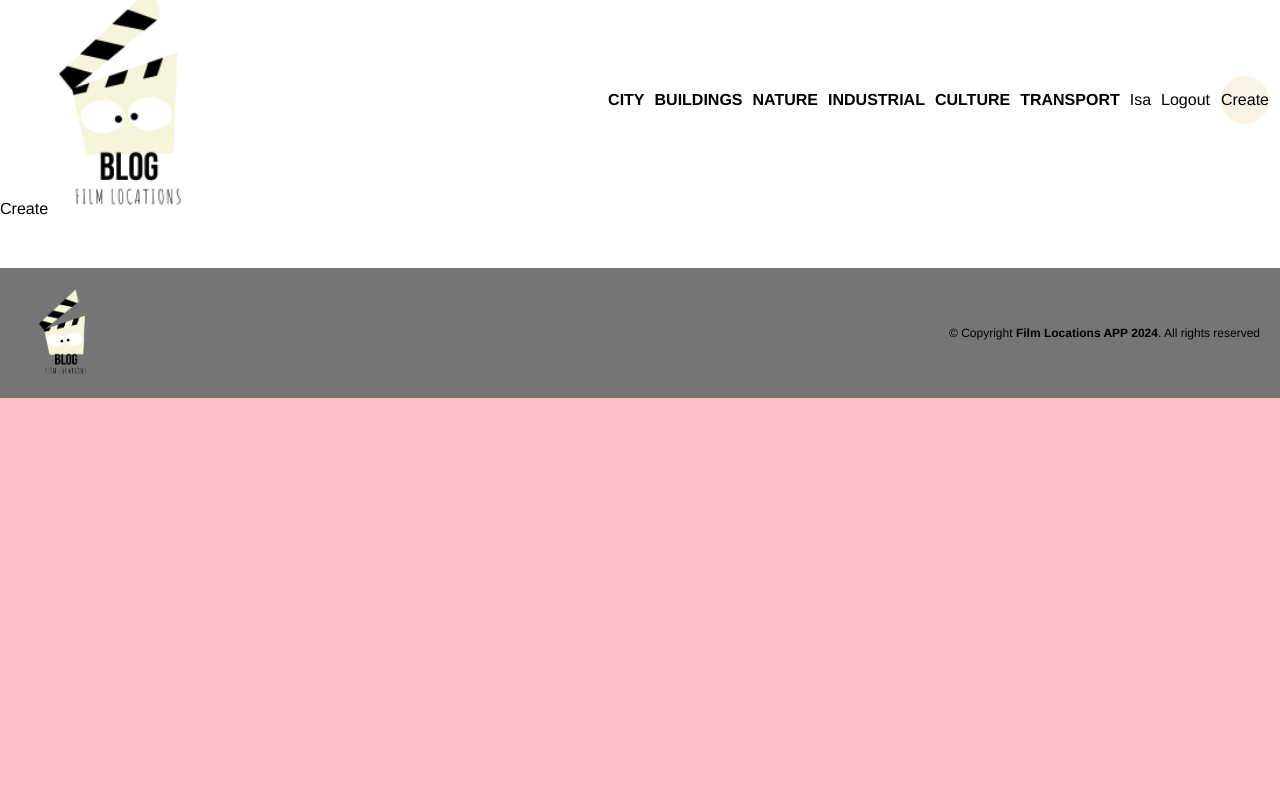
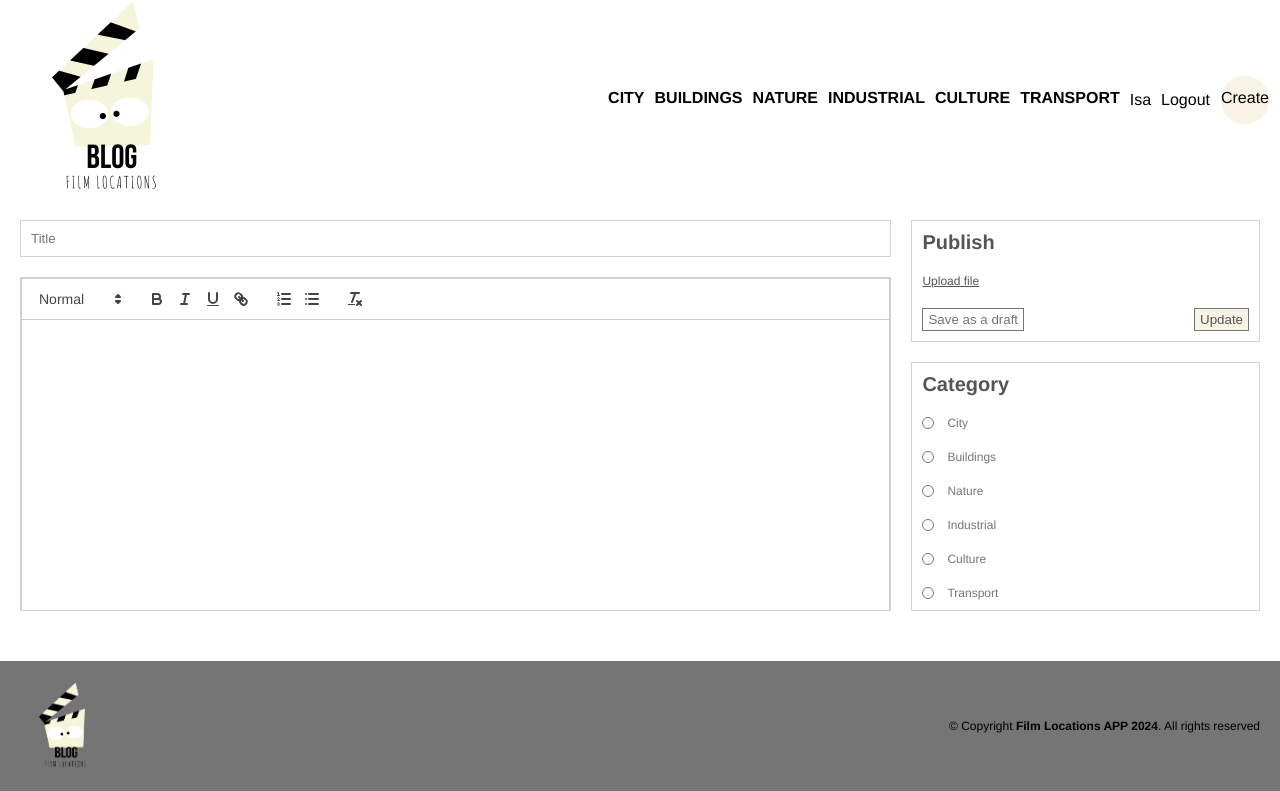
Before and after one commit to isabelhormaeche/Frontend, a React (Create React App) app: page /create in a window 1280 px wide. Built offline with nearby package versions, Linux system fonts and the light colour scheme.

Commit message:
Edited, Stylied Create and Post pages and Added react-quill text editor library

```diff
--- a/package.json
+++ b/package.json
@@ -9,6 +9,7 @@
     "react": "^18.0.0",
     "react-dom": "^18.0.0",
     "react-icons": "^5.3.0",
+    "react-quill": "^2.0.0",
     "react-router-dom": "^6.4.1",
     "react-scripts": "5.0.1",
     "sass": "^1.55.0",
--- a/src/pages/Create.jsx
+++ b/src/pages/Create.jsx
@@ -1,9 +1,66 @@
-import React from "react"
+import React, {useState} from "react"
+import ReactQuill from "react-quill";
+import "react-quill/dist/quill.snow.css";
 
 const Create = () =>{
+    const [value, setValue] = useState("");
+
+    console.log(value);
     return(
-        <div>Create</div>
-    )
-}
+        <div className="add">
+            <div className="content">
+                <input type="text" placeholder="Title" />
+                <div className="editorContainer">
+                <ReactQuill className="editor" theme="snow" />
+                </div>
+            </div>
+            <div className="menu">
+                <div className="item">
+                    <h1>Publish</h1>
+                    <input style={{display:"none"}} type="file" id="file" name="" />
+                    <label className="file" htmlFor="file">Upload file</label>
+                    <div className="buttons">
+                        <button>Save as a draft</button>
+                        <button>Update</button>
+                    </div>
+                </div>
+                <div className="item">
+                    <h1>Category</h1>
+
+                    <div className="cat">
+                        <input type="radio"name="cat" value="city" id="city" class="radio-input"/>
+                        <label htmlFor="city" class="radio-label">City</label>
+                    </div>
+
+                    <div className="cat">
+                        <input type="radio"name="cat" value="buildings" id="buildings" class="radio-input"/>
+                        <label htmlFor="buildings" class="radio-label">Buildings</label>
+                    </div>
+
+
+                    <div className="cat">
+                        <input type="radio"name="cat" value="nature" id="nature"class="radio-input" />
+                        <label htmlFor="nature" class="radio-label">Nature</label>
+                    </div>
+
+                    <div className="cat">
+                        <input type="radio"name="cat" value="industrial" id="industrial"class="radio-input" />
+                        <label htmlFor="industrial" class="radio-label">Industrial</label>
+                    </div>
+
+                    <div className="cat">
+                        <input type="radio"name="cat" value="culture" id="culture" class="radio-input"/>
+                        <label htmlFor="culture" class="radio-label">Culture</label>
+                    </div>
+
+                    <div className="cat">
+                        <input type="radio"name="cat" value="transport" id="transport" class="radio-input"/>
+                        <label htmlFor="transport" class="radio-label">Transport</label>
+                    </div>
+                </div>
+            </div>
+        </div>
+    );
+};
 
 export default Create
--- a/src/pages/Post.jsx
+++ b/src/pages/Post.jsx
@@ -12,9 +12,9 @@ const Post = () =>{
         // two elements:. content [img + user(img+name+date)] + menu (right side bar)
         <div className="post">
             <div className="content">content
-                <img src="https://images.pexels.com/photos/20537220/pexels-photo-20537220/free-photo-of-mar-puesta-de-sol-playa-arena.jpeg?auto=compress&cs=tinysrgb&w=1260&h=750&dpr=1" alt="post image" />
+                <img src="https://images.pexels.com/photos/20537220/pexels-photo-20537220/free-photo-of-mar-puesta-de-sol-playa-arena.jpeg?auto=compress&cs=tinysrgb&w=1260&h=750&dpr=1" alt="post" />
                 <div className="user">
-                    <img src="https://images.pexels.com/photos/6272161/pexels-photo-6272161.jpeg?auto=compress&cs=tinysrgb&w=1260&h=750&dpr=1" alt="user image" />
+                    <img src="https://images.pexels.com/photos/6272161/pexels-photo-6272161.jpeg?auto=compress&cs=tinysrgb&w=1260&h=750&dpr=1" alt="user" />
                     <div className="info">
                         <span>Isa</span>
                         <p>Posted 3 days ago</p>
--- a/src/style.scss
+++ b/src/style.scss
@@ -6,6 +6,9 @@ $lightYellow: #F5F5DC ;
 $daisyYellow: #f8f3e4;
 $daisyGrey:#757575;
 $salmonAlert:#e48d8d;
+$lightGray:#d3d3d3;
+$letterbrownGrey:#555;
+$hoverUnderline:#ccccb6;
 
 // Daisy --> font-family: 'Helvetica Neue', Helvetica, Arial, sans-serif;
 // .section-login .section__head h1 {
@@ -69,10 +72,12 @@ body {
 
 
          .link{
-            text-decoration: none;
+             text-decoration:transparent;
              color: inherit;
 
          }
+
+
 
         // LOGIN & REGISTER
 
@@ -180,16 +185,16 @@ body {
                     height: 200px;
                     background:$white;
 
+
                     width: 100%;
                     margin: 0 auto;
                     padding: 0px 10px;
 
 
-
-
                     .logo{
                         img{
-                            width: 230px;
+                            width: 100%;
+                            object-fit: cover;
                             // background-color: lightgray
                         }
                     }
@@ -203,31 +208,64 @@ body {
                             font-size: 16px;
                             font-weight: 200px;
                         }
+
                         span{
                             cursor: pointer;
-
                         }
 
+                            // lo muevo fuera abajo y no tiene underline yellow
+                        // .create{
+                        //     background-color:$daisyYellow ;
+                        //     width: 50px;
+                        //     height: 50px;
+                        //     border-radius: 50%;
+                        //     display:flex;
+                        //     align-items: center;
+                        //     justify-content: center;
+                        //     font-weight: 300px;
+                        //     border: 1px solid $white;
 
-                        .create{
-                            background-color:$daisyYellow ;
+
+                        //     &:hover {
+                        //         color: $daisyGrey;
+                        //         background-color: white;
+                        //         border: 1px solid $daisyGrey;
+                        //         text-decoration: none;
+
+                        //      }
+                        // }
+                    }
+                }
+
+                // ON HOVER ---> Yellow UNDERLINE NATBAR LINKS
+                .links .link {
+                    text-decoration: none;
+                    color: inherit;
+                    border-bottom: 4px solid transparent; // keeps space for the border on future hover
+
+                    &:hover {
+                        border-bottom-color: $hoverUnderline; // yellow underline
+                        // color: $daisyGrey;
+                    }
+                }
+
+                // ON HOVER ---> CIRCLE COLOR changes but without yellow underline link
+                .links .create {
+                    background-color: $daisyYellow;
                     width: 50px;
                     height: 50px;
                     border-radius: 50%;
-                            display:flex;
+                    display: flex;
                     align-items: center;
                     justify-content: center;
-                            font-weight: 300px;
+                    font-weight: 300;
                     border: 1px solid $white;
-
 
                     &:hover {
                         color: $daisyGrey;
                         background-color: white;
                         border: 1px solid $daisyGrey;
-
-                             }
-                        }
+                        text-decoration: none; // no yellow line
                     }
                 }
             }
@@ -465,6 +503,140 @@ body {
         }
 
 
+        // CREATE Add post
+
+        .add{
+            margin-top: 20px;
+            display: flex;
+            gap: 20px;
+            padding: 0px 20px; //********
+            align-items: stretch; /* Asegura que los elementos hijos tengan la misma altura */
+
+            .content{
+                flex:5;
+                display: flex;
+                flex-direction: column;
+                gap: 20px;
+
+                input{
+                    padding: 10px;
+                    border: 1px solid $lightGray;
+                }
+
+                .editorContainer{
+                    height: 100%;
+                    overflow: scroll;
+                    border: 1px solid $lightGray;
+
+                    .editor{
+                        height: 100%;
+                        border: none;
+                    }
+                }
+            }
+
+            .menu{
+                flex:2;
+                display: flex;
+                flex-direction: column;
+                gap: 20px;
+
+
+                .item{
+                    padding: 10px;
+                    border: 1px solid $lightGray;
+
+                    flex:1; // makes same size (item1 & item2)
+                    display: flex;
+                    flex-direction: column;
+                    justify-content: space-between;
+                    gap: 20px;
+                    font-size: 12px;
+                    color: $letterbrownGrey;
+
+                    h1{
+                        font-size: 20px;
+                    }
+
+                    .file{
+                        text-decoration: underline;
+                        cursor:pointer;
+                    }
+
+                    .buttons{
+                        display: flex;
+                        justify-content: space-between;
+
+
+                        :first-child{ // Save draft btn
+                            cursor: pointer;
+                            color: $daisyGrey;
+                            background-color: white;
+                            border: 1px solid $daisyGrey;
+                            padding: 3px 5px;
+                          }
+                          :last-child{ // Upload btn
+                            cursor: pointer;
+                            color: $letterbrownGrey;
+                            background-color: $daisyYellow;
+                            border: 1px solid $daisyGrey;
+                            padding: 3px 5px;
+                          }
+                    }
+
+                    // .cat{
+                    //     display: flex;
+                    //     align-items: center;
+                    //     gap: 2px;
+                    //     color: $daisyGrey;
+                    // }
+
+
+                    .cat {
+                        display: flex;
+                        align-items: center;
+                        gap: 2px;
+                        color: $daisyGrey;
+                    }
+
+                    .radio-input:checked + .radio-label::before {
+                        background-color: $daisyGrey; /* Cambia este color al que prefieras */
+                    }
+
+                    .radio-input {
+                        display: none; /* Oculta el radio button original */
+                    }
+
+                    .radio-label {
+                        position: relative;
+                        padding-left: 25px;
+                        cursor: pointer;
+                    }
+
+                    .radio-label::before {
+                        content: '';
+                        position: absolute;
+                        left: 0;
+                        top: 50%;
+                        transform: translateY(-50%);
+                        width: 10px;
+                        height: 10px;
+                        border: 1px solid $daisyGrey; /* Color del borde del círculo */
+                        border-radius: 50%;
+                        background-color: #fff; /* Color de fondo del círculo */
+                    }
+
+
+
+
+
+
+                }
+
+            }
+        }
+
+
 
 
     }
```
Also changed, not shown: src/assests/freepik-logo-film-locations-blog - recortada.png (added), 1 other file (tests, documents, lock files or other folders). Lines whose indentation alone changed are shown as unchanged.
